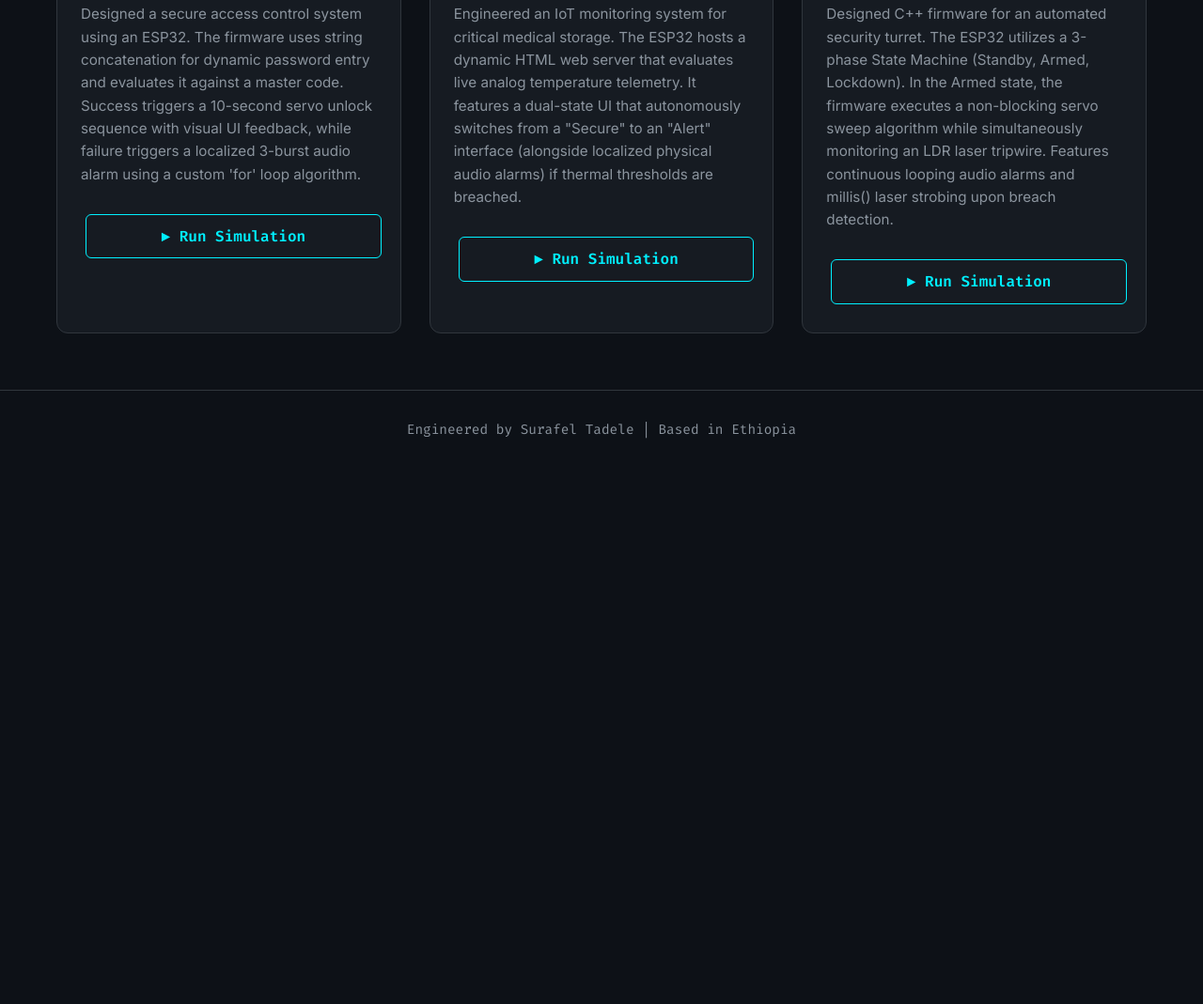
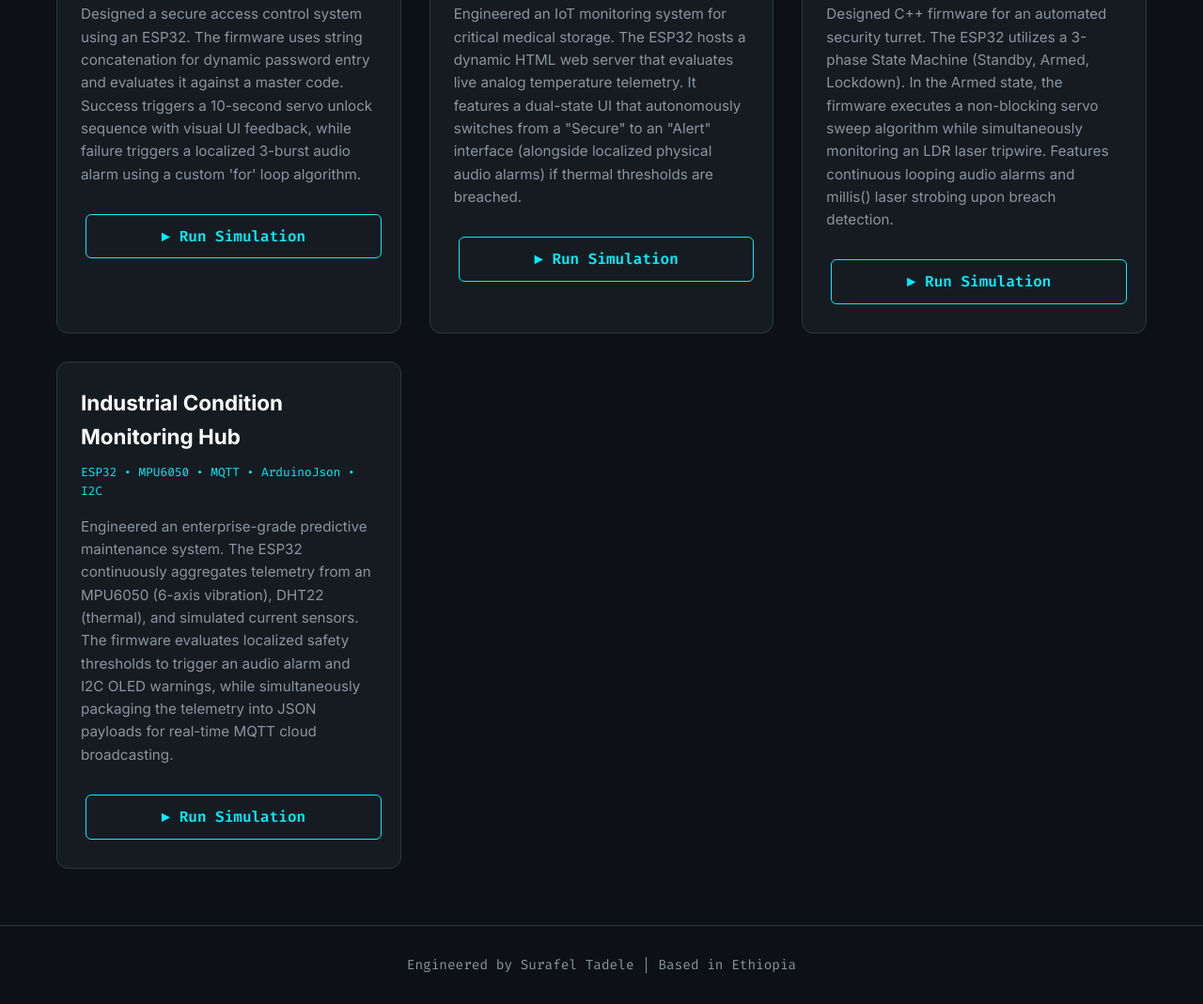
Before and after one commit to surafeltadele/surafel, a plain HTML site: page index.html in a window 1280 px wide. Shown: the part 2746-3815 px from the top of the page at 94% size. Before the commit the page ends 3245 px from the top, so only its background shows below. Drawn offline with Linux system fonts and the light colour scheme.

Commit message:
Update index.html

```diff
--- a/index.html
+++ b/index.html
@@ -287,6 +287,13 @@
                 <p>Designed C++ firmware for an automated security turret. The ESP32 utilizes a 3-phase State Machine (Standby, Armed, Lockdown). In the Armed state, the firmware executes a non-blocking servo sweep algorithm while simultaneously monitoring an LDR laser tripwire. Features continuous looping audio alarms and millis() laser strobing upon breach detection.</p>
                 <a href="https://wokwi.com/projects/474055569948230657" class="btn btn-full" target="_blank">► Run Simulation</a>
             </div>
+            <!-- PROJECT 13: INDUSTRIAL SAFETY MONITOR -->
+            <div class="card">
+                <h3>Industrial Condition Monitoring Hub</h3>
+                <span class="tags">ESP32 • MPU6050 • MQTT • ArduinoJson • I2C</span>
+                <p>Engineered an enterprise-grade predictive maintenance system. The ESP32 continuously aggregates telemetry from an MPU6050 (6-axis vibration), DHT22 (thermal), and simulated current sensors. The firmware evaluates localized safety thresholds to trigger an audio alarm and I2C OLED warnings, while simultaneously packaging the telemetry into JSON payloads for real-time MQTT cloud broadcasting.</p>
+                <a href="https://wokwi.com/projects/474231986909778945" class="btn btn-full" target="_blank">► Run Simulation</a>
+            </div>
 
         </div>
     </div>
```
